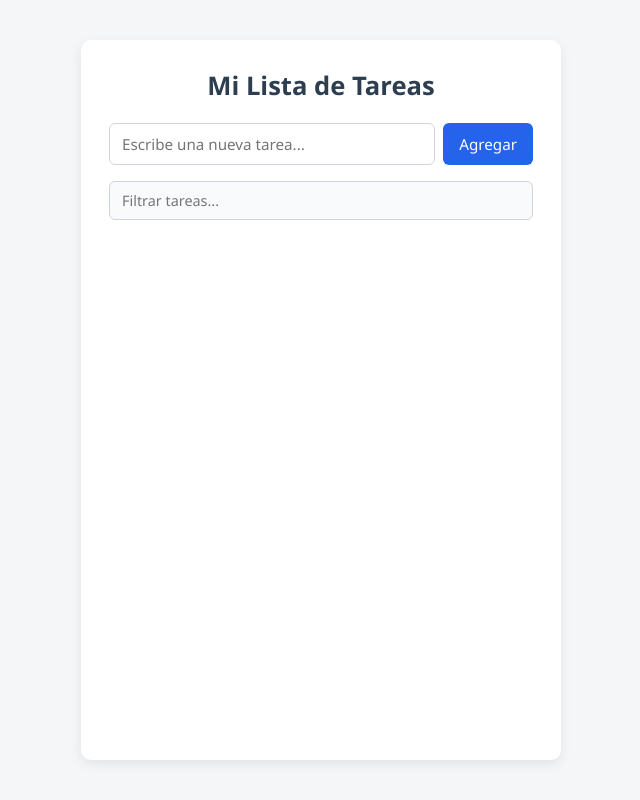
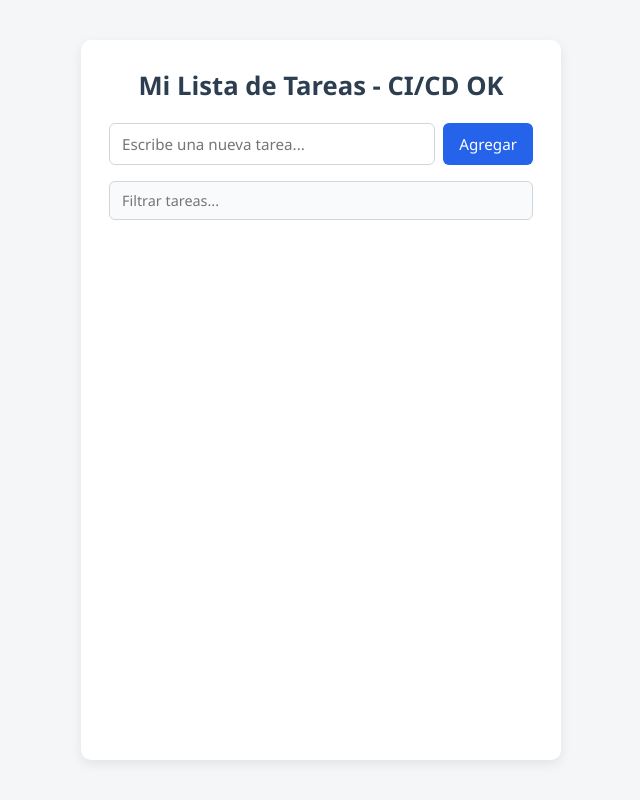
Before and after one commit to chuezsancheztamiueamericano-commits/todo-list-devops, a plain HTML site: page public/index.html in a window 1280 px wide. Shown: the whole page, without its empty margins (319-959 px from the left). Drawn offline with Linux system fonts and the light colour scheme; no server answers.

Commit message:
Probar despliegue automatico end-to-end

```diff
--- a/public/index.html
+++ b/public/index.html
@@ -8,7 +8,7 @@
 </head>
 <body>
   <div class="container">
-    <h1>Mi Lista de Tareas</h1>
+<h1>Mi Lista de Tareas - CI/CD OK</h1>
 
     <form id="task-form" class="task-form">
       <input type="text" id="task-input" placeholder="Escribe una nueva tarea..." required>
```
